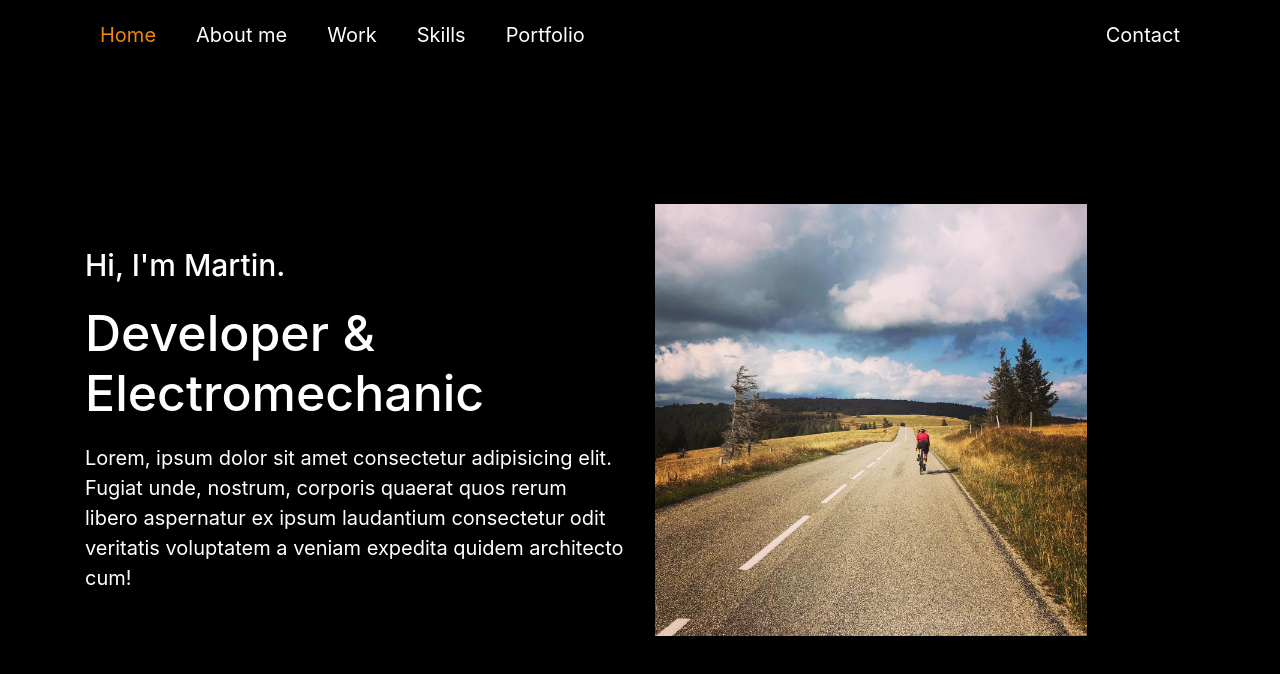
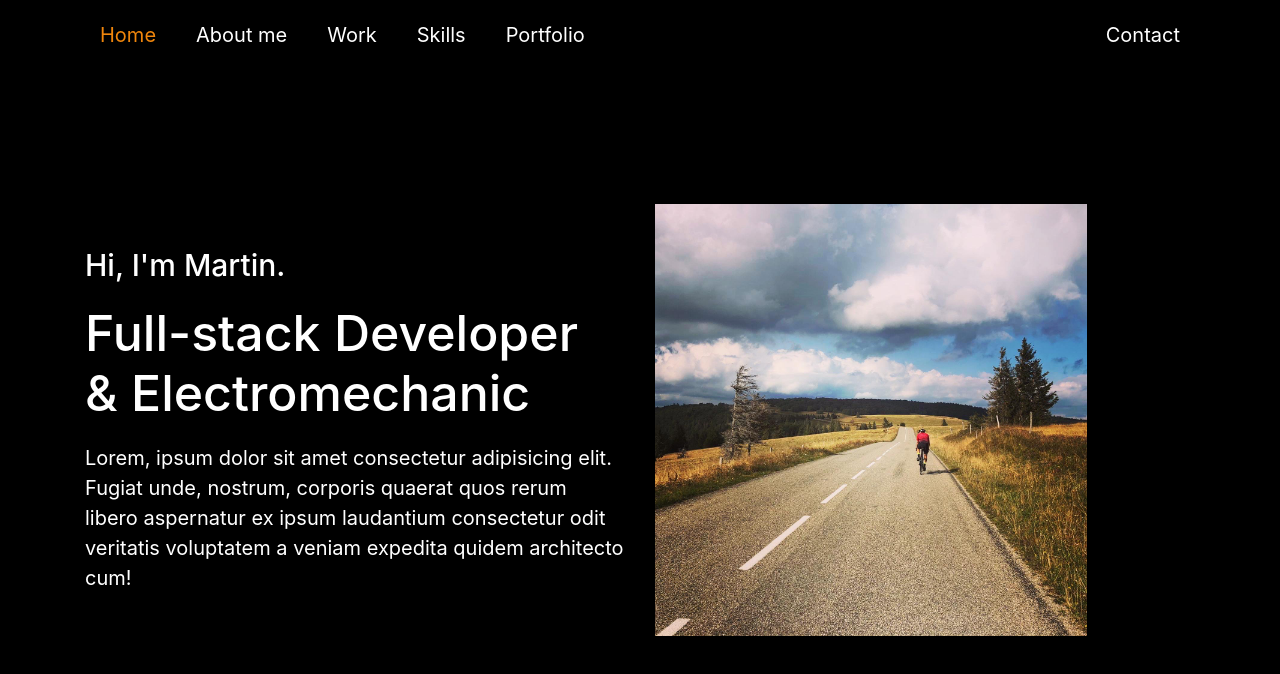
Before and after one commit to MMichotte/myPortfolio, an Angular app: page /#/ in a window 1280 px wide. Shown: the top 674 px of the page. Built offline with nearby package versions, Linux system fonts and the light colour scheme.

Commit message:
navbar bug fix

```diff
--- a/src/app/home/home.component.html
+++ b/src/app/home/home.component.html
@@ -2,7 +2,7 @@
     <div class="row align-items-center">
         <div class="col-sm-6 contentCol">
             <h4>Hi, I'm Martin.</h4>
-            <h1>Developer & Electromechanic</h1>
+            <h1>Full-stack Developer<br>& Electromechanic</h1>
             <p>Lorem, ipsum dolor sit amet consectetur adipisicing elit. Fugiat unde, nostrum, corporis quaerat quos rerum libero aspernatur ex ipsum laudantium consectetur odit veritatis voluptatem a veniam expedita quidem architecto cum!</p>
         </div>
         <div class="col-sm-6 justify-content-center contentCol">
--- a/src/app/home/home.component.scss
+++ b/src/app/home/home.component.scss
@@ -17,7 +17,7 @@
   #imgMartin {
     max-width:80%;
     max-height:80%;
-    width: auto;
-    height: auto;
+    /*width: auto;
+    height: auto;*/
   }
 }
--- a/src/app/navbar/navbar.component.html
+++ b/src/app/navbar/navbar.component.html
@@ -1,4 +1,4 @@
-<nav class="navbar navbar-expand-sm navbar-dark" role="navigation">
+<nav class="navbar navbar-expand-lg navbar-dark" role="navigation">
   <button class="navbar-toggler" type="button" data-toggle="collapse" data-target="#myNavbar" aria-controls="collapsibleNavbar" aria-expanded="false" >
       <span class="navbar-toggler-icon"></span>
     </button>
@@ -12,6 +12,6 @@
       </ul>
     </div>
     <ul class="nav navbar-nav navbar-right mx-5">
-      <li class="nav-item mx-2" routerLinkActive="active"><a class="nav-link" routerLink="contact">Contact</a></li>
+      <li class="nav-item mx-2 " routerLinkActive="active"><a class="nav-link" routerLink="contact">Contact</a></li>
     </ul>
 </nav>
--- a/src/index.html
+++ b/src/index.html
@@ -4,7 +4,7 @@
   <meta charset="utf-8">
   <title>MyPortfolio</title>
   <base href="/">
-  <meta name="viewport" content="width=device-width, initial-scale=1, maximum-scale=1 ">
+  <meta name="viewport" content="width=device-width">
   <link rel="icon" type="image/x-icon" href="favicon.ico">
 </head>
 <body>
--- a/src/styles.css
+++ b/src/styles.css
@@ -4,8 +4,11 @@ html, body {
     background-color: black;
     font-family: -apple-system, BlinkMacSystemFont, "Segoe UI", Roboto, Helvetica, Arial, sans-serif, "Apple Color Emoji", "Segoe UI Emoji", "Segoe UI Symbol";
     font-size: 20px;
-    /*overflow-x: hidden;
-    overflow-y: hidden;*/
+    max-width: 100vw !important;
+    -webkit-text-size-adjust: 100% !important;
+    /*overflow-x: hidden;*/
+    /*overflow-y: hidden;*/
+
 }
 
 @keyframes fadein {
```
